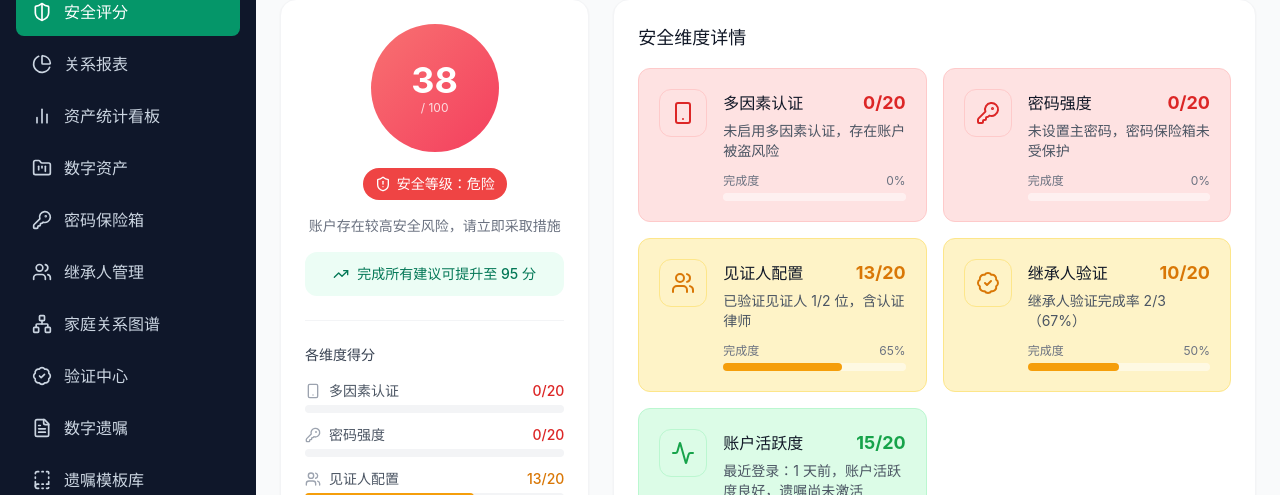
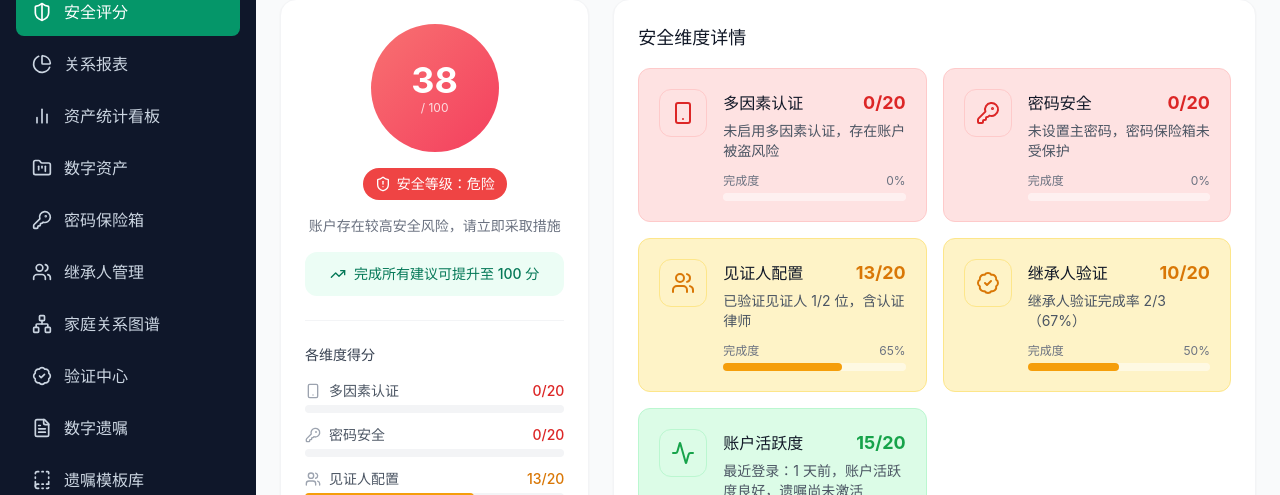
Before and after one commit to DDD520-DEL/ljy-12, a React (Vite) app: page /security in a window 1280 px wide. Shown: the part 173-668 px from the top of the page. Built offline with nearby package versions, Linux system fonts and the light colour scheme.

Commit message:
.4016937876353100:2e5e5c3404078028337dd0b720d715ba_6a2eb1999f33f71e775329ac.6a2eb4759f33f71e77532af6.6a2eb4747a1002060d69234e:Trae CN.T(2026/6/14 22:02:29)

```diff
--- a/src/pages/AccountSecurity.tsx
+++ b/src/pages/AccountSecurity.tsx
@@ -5,9 +5,7 @@ import {
   ShieldCheck,
   ShieldHalf,
   Lock,
-  Unlock,
   Users,
-  UserCheck,
   Activity,
   Smartphone,
   AlertTriangle,
@@ -47,47 +45,87 @@ interface SecuritySuggestion {
   actionText?: string;
 }
 
-function evaluatePasswordStrength(password: string): { score: number; level: string; issues: string[] } {
-  let score = 0;
+function evaluatePasswordSecurity(
+  vault: { masterPassword: { lastChangedAt: string; recoveryKeyHash?: string } | null; autoLockMinutes: number; failedAttempts: number },
+  credentials: { isEncrypted: boolean }[]
+): { score: number; level: string; issues: string[]; details: { label: string; score: number; maxScore: number }[] } {
+  const details: { label: string; score: number; maxScore: number }[] = [];
   const issues: string[] = [];
+  let totalScore = 0;
 
-  if (password.length < 8) {
-    issues.push('密码长度不足8位');
-  } else if (password.length >= 12) {
-    score += 5;
+  const mp = vault.masterPassword;
+  if (mp) {
+    details.push({ label: '已设置主密码', score: 6, maxScore: 6 });
+    totalScore += 6;
   } else {
-    score += 3;
+    details.push({ label: '已设置主密码', score: 0, maxScore: 6 });
+    issues.push('尚未设置主密码');
+    return { score: 0, level: '未设置', issues, details };
   }
 
-  if (/[a-z]/.test(password) && /[A-Z]/.test(password)) {
-    score += 5;
+  const now = new Date();
+  const lastChanged = new Date(mp.lastChangedAt);
+  const daysSinceChange = Math.floor((now.getTime() - lastChanged.getTime()) / (1000 * 60 * 60 * 24));
+  let recencyScore = 0;
+  if (daysSinceChange <= 30) {
+    recencyScore = 4;
+  } else if (daysSinceChange <= 90) {
+    recencyScore = 3;
+  } else if (daysSinceChange <= 180) {
+    recencyScore = 2;
   } else {
-    issues.push('缺少大小写字母组合');
+    recencyScore = 0;
+    issues.push(`主密码已使用 ${daysSinceChange} 天，建议定期更换`);
+  }
+  details.push({ label: '密码定期更换', score: recencyScore, maxScore: 4 });
+  totalScore += recencyScore;
+
+  if (mp.recoveryKeyHash) {
+    details.push({ label: '设置恢复密钥', score: 3, maxScore: 3 });
+    totalScore += 3;
+  } else {
+    details.push({ label: '设置恢复密钥', score: 0, maxScore: 3 });
+    issues.push('未设置恢复密钥，主密码遗忘将无法找回');
   }
 
-  if (/\d/.test(password)) {
-    score += 5;
+  let autoLockScore = 0;
+  if (vault.autoLockMinutes <= 5) {
+    autoLockScore = 3;
+  } else if (vault.autoLockMinutes <= 15) {
+    autoLockScore = 2;
+  } else if (vault.autoLockMinutes <= 30) {
+    autoLockScore = 1;
   } else {
-    issues.push('缺少数字');
+    issues.push('自动锁定时间过长，存在安全隐患');
+  }
+  details.push({ label: '自动锁定配置', score: autoLockScore, maxScore: 3 });
+  totalScore += autoLockScore;
+
+  const allEncrypted = credentials.length > 0 && credentials.every((c) => c.isEncrypted);
+  const encryptedCount = credentials.filter((c) => c.isEncrypted).length;
+  if (credentials.length === 0) {
+    details.push({ label: '凭据加密状态', score: 2, maxScore: 2 });
+    totalScore += 2;
+  } else if (allEncrypted) {
+    details.push({ label: '凭据加密状态', score: 2, maxScore: 2 });
+    totalScore += 2;
+  } else {
+    details.push({ label: '凭据加密状态', score: 0, maxScore: 2 });
+    issues.push(`有 ${credentials.length - encryptedCount} 个凭据未加密存储`);
   }
 
-  if (/[!@#$%^&*(),.?":{}|<>_\-+=\[\]\\\/~`]/.test(password)) {
-    score += 5;
+  if (vault.failedAttempts === 0) {
+    details.push({ label: '登录安全记录', score: 2, maxScore: 2 });
+    totalScore += 2;
   } else {
-    issues.push('缺少特殊字符');
+    details.push({ label: '登录安全记录', score: 0, maxScore: 2 });
+    issues.push(`存在 ${vault.failedAttempts} 次失败的登录尝试`);
   }
 
-  const commonPatterns = ['123', 'abc', 'password', 'qwerty', 'admin'];
-  const hasCommonPattern = commonPatterns.some((p) => password.toLowerCase().includes(p));
-  if (hasCommonPattern) {
-    score -= 3;
-    issues.push('包含常见弱密码模式');
-  }
+  const level = totalScore >= 16 ? '强' : totalScore >= 12 ? '中' : '弱';
+  totalScore = Math.max(0, Math.min(20, totalScore));
 
-  const level = score >= 18 ? '强' : score >= 12 ? '中' : '弱';
-  score = Math.max(0, Math.min(20, score));
-
-  return { score, level, issues };
+  return { score: totalScore, level, issues, details };
 }
 
 export default function AccountSecurity() {
@@ -131,39 +169,19 @@ export default function AccountSecurity() {
       });
     }
 
-    let passwordScore = 0;
-    let passwordLevel = '未设置';
-    let passwordIssues: string[] = [];
-
-    if (vault.masterPassword) {
-      const samplePassword = 'Strong@Pass123';
-      const result = evaluatePasswordStrength(samplePassword);
-      passwordScore = result.score;
-      passwordLevel = result.level;
-      passwordIssues = result.issues;
-    } else {
-      passwordIssues = ['尚未设置主密码'];
-    }
-
-    const weakPasswordCount = credentials.filter((c) => {
-      const passwordField = c.fields.find((f) => f.type === 'password');
-      if (!passwordField) return false;
-      const result = evaluatePasswordStrength(passwordField.value);
-      return result.score < 10;
-    }).length;
-
-    if (weakPasswordCount > 0) {
-      passwordScore = Math.max(0, passwordScore - weakPasswordCount * 2);
-    }
+    const pwdSecurity = evaluatePasswordSecurity(vault, credentials);
+    const passwordScore = pwdSecurity.score;
+    const passwordLevel = pwdSecurity.level;
+    const passwordIssues = pwdSecurity.issues;
 
     dimensions.push({
       id: 'password',
-      name: '密码强度',
+      name: '密码安全',
       icon: KeyRound,
       score: passwordScore,
       maxScore: 20,
       description: vault.masterPassword
-        ? `主密码强度：${passwordLevel}，${weakPasswordCount > 0 ? `${weakPasswordCount} 个凭据密码较弱` : '所有密码强度良好'}`
+        ? `安全等级：${passwordLevel}，涵盖 ${pwdSecurity.details.length} 项安全指标`
         : '未设置主密码，密码保险箱未受保护',
       color: passwordScore >= 15 ? 'text-green-600' : passwordScore >= 10 ? 'text-amber-600' : 'text-red-600',
       bgColor: passwordScore >= 15 ? 'bg-green-100' : passwordScore >= 10 ? 'bg-amber-100' : 'bg-red-100',
@@ -175,35 +193,66 @@ export default function AccountSecurity() {
         id: 'set-master-password',
         title: '设置主密码保护保险箱',
         description: '设置强主密码以保护密码保险箱中的所有敏感凭据',
-        dimension: '密码强度',
-        estimatedGain: 15,
+        dimension: '密码安全',
+        estimatedGain: 20,
         priority: 'high',
         actionLink: '/vault',
         actionText: '去设置',
       });
-    } else if (passwordIssues.length > 0) {
-      suggestions.push({
-        id: 'improve-master-password',
-        title: '增强主密码强度',
-        description: passwordIssues.join('；'),
-        dimension: '密码强度',
-        estimatedGain: 20 - passwordScore,
-        priority: 'medium',
-        actionLink: '/vault',
-        actionText: '修改密码',
-      });
-    }
+    } else {
+      pwdSecurity.details.forEach((item) => {
+        if (item.score < item.maxScore) {
+          let suggestionId = '';
+          let title = '';
+          let description = '';
+          let priority: 'high' | 'medium' | 'low' = 'medium';
 
-    if (weakPasswordCount > 0) {
-      suggestions.push({
-        id: 'strengthen-weak-passwords',
-        title: `加强 ${weakPasswordCount} 个弱密码`,
-        description: '使用密码生成器创建更强的随机密码',
-        dimension: '密码强度',
-        estimatedGain: weakPasswordCount * 2,
-        priority: 'medium',
-        actionLink: '/vault',
-        actionText: '查看凭据',
+          switch (item.label) {
+            case '密码定期更换':
+              suggestionId = 'rotate-password';
+              title = '定期更换主密码';
+              description = '建议每30-90天更换一次主密码，降低泄露风险';
+              priority = 'medium';
+              break;
+            case '设置恢复密钥':
+              suggestionId = 'set-recovery-key';
+              title = '设置恢复密钥';
+              description = '设置密码恢复密钥，防止主密码遗忘后无法访问保险箱';
+              priority = 'high';
+              break;
+            case '自动锁定配置':
+              suggestionId = 'reduce-auto-lock';
+              title = '缩短自动锁定时间';
+              description = '设置更短的自动锁定时间，离开时自动保护保险箱';
+              priority = 'low';
+              break;
+            case '凭据加密状态':
+              suggestionId = 'encrypt-credentials';
+              title = '加密所有凭据';
+              description = '确保所有凭据都已加密存储，提升数据安全性';
+              priority = 'high';
+              break;
+            case '登录安全记录':
+              suggestionId = 'check-login-attempts';
+              title = '检查异常登录尝试';
+              description = '存在失败的登录尝试，建议检查是否为异常访问';
+              priority = 'high';
+              break;
+            default:
+              return;
+          }
+
+          suggestions.push({
+            id: suggestionId,
+            title,
+            description,
+            dimension: '密码安全',
+            estimatedGain: item.maxScore - item.score,
+            priority,
+            actionLink: '/vault',
+            actionText: '前往设置',
+          });
+        }
       });
     }
 
```
